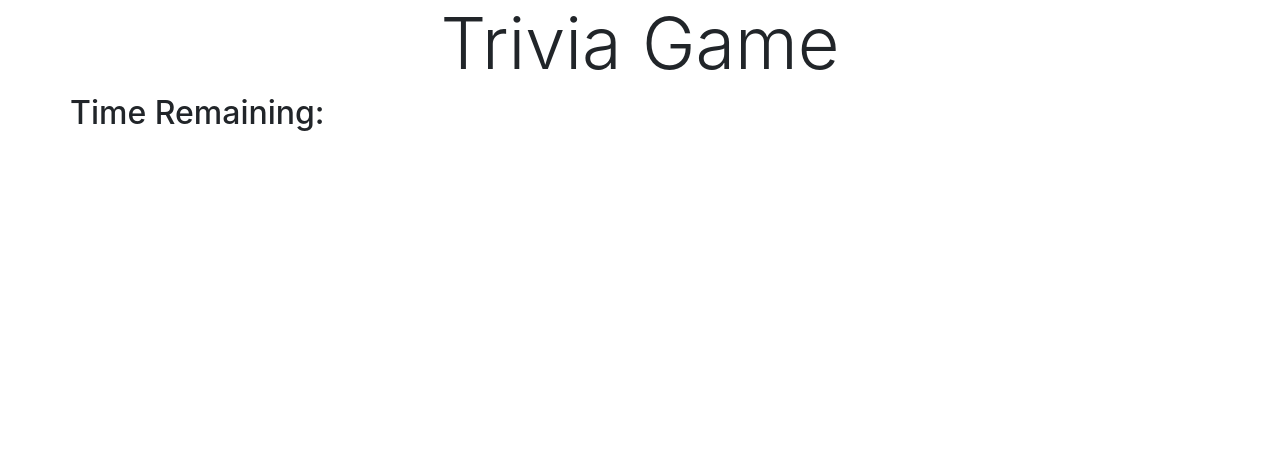
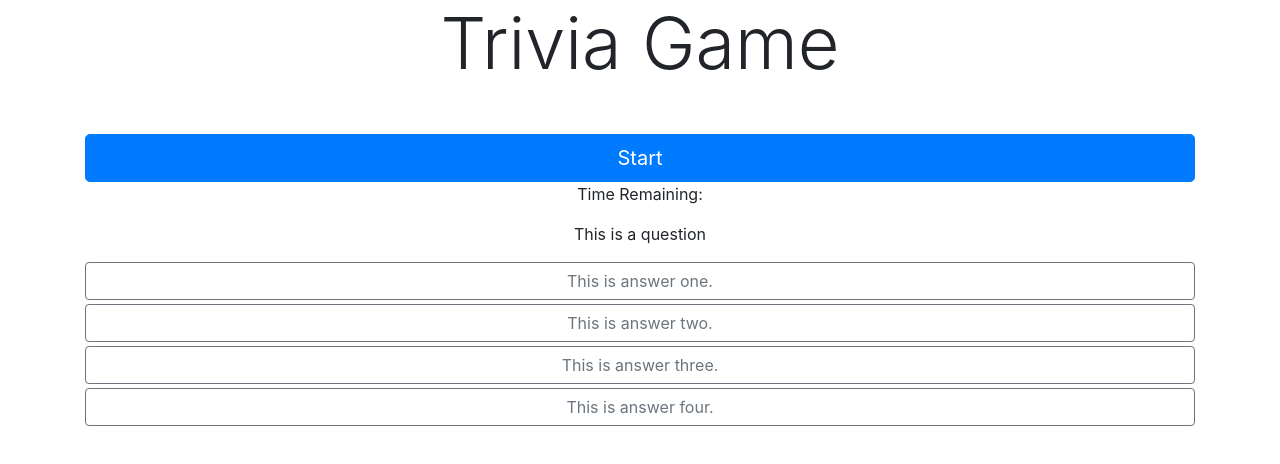
Before and after one commit to noel3740/TriviaGame, a plain HTML site: page index.html in a window 1280 px wide. Drawn offline with nearby package versions, Linux system fonts and the light colour scheme.

Commit message:
Initial creation of html elements.

```diff
--- a/index.html
+++ b/index.html
@@ -17,14 +17,46 @@
 <body>
     <main class="container">
         <!--The header div-->
-        <header class="jumbotron-fluid">
+        <header class="jumbotron-fluid mb-5">
             <h1 class="display-3 text-center">Trivia Game</h1>
         </header>
 
-        <section>
+        <section class="startTheGameSection">
             <div class="row">
-                <h2>Time Remaining: <span id="timeRemainingSpan"></span></h2>
+                <div class="col-sm-12 ">
+                    <button id="startButton" class="btn btn-primary btn-lg btn-block">Start</button>
+                </div>
             </div>
+        </section>
+
+        <section class="theGameSection text-center">
+            <div class="row">
+                <div class="col-sm-12">
+                    <p>Time Remaining: <span id="timeRemaining"></span></p>
+                </div>
+            </div>
+
+            <div class="row">
+                <div class="col-sm-12">
+                    <p id="question">This is a question</p>
+                </div>
+            </div>
+
+            <div class="row">
+                <div class="col-sm-12">
+                    <button type="button" class="btn btn-outline-secondary btn-block mb-1">This is answer one.</button>
+                </div>
+                <div class="col-sm-12">
+                    <button type="button" class="btn btn-outline-secondary btn-block mb-1">This is answer two.</button>
+                </div>
+                <div class="col-sm-12">
+                    <button type="button" class="btn btn-outline-secondary btn-block mb-1">This is answer three.</button>
+                </div>
+                <div class="col-sm-12">
+                    <button type="button" class="btn btn-outline-secondary btn-block mb-1">This is answer four.</button>
+                </div>
+            </div>
+
         </section>
     </main>
 
```
